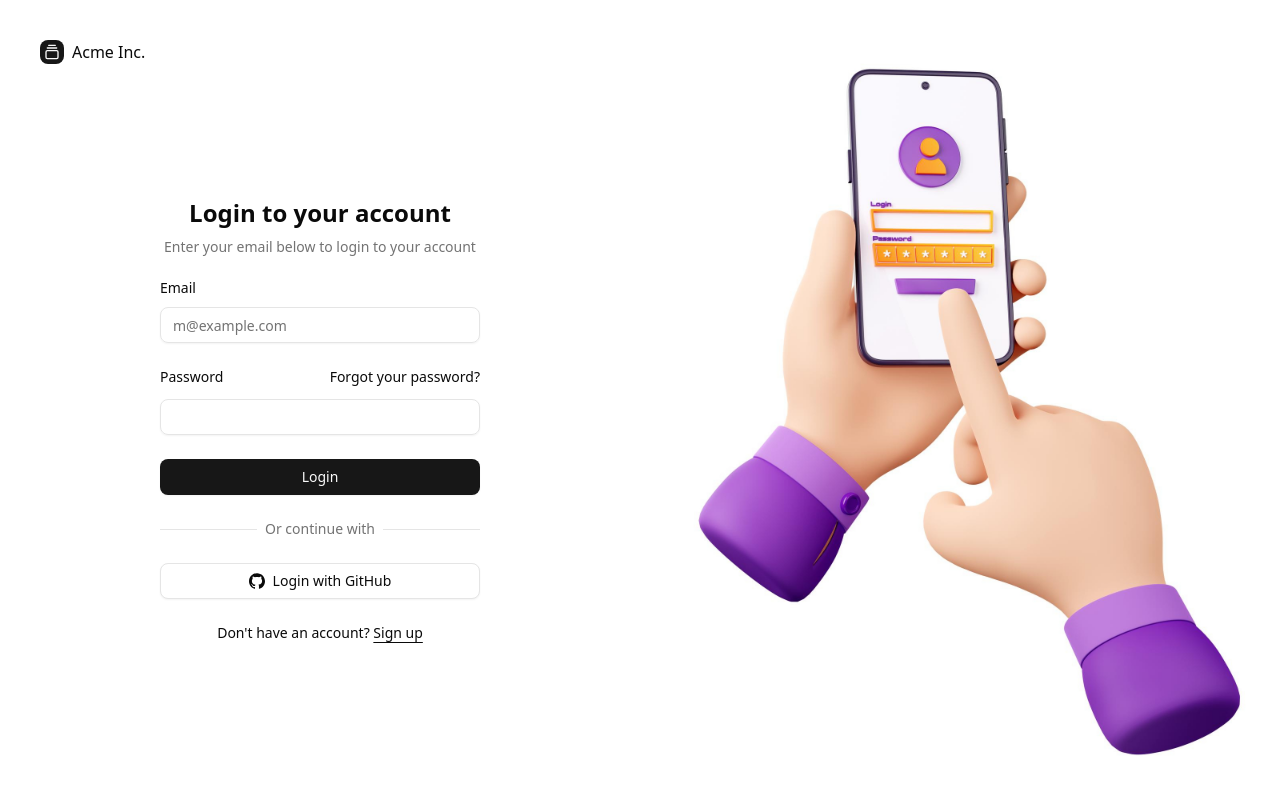
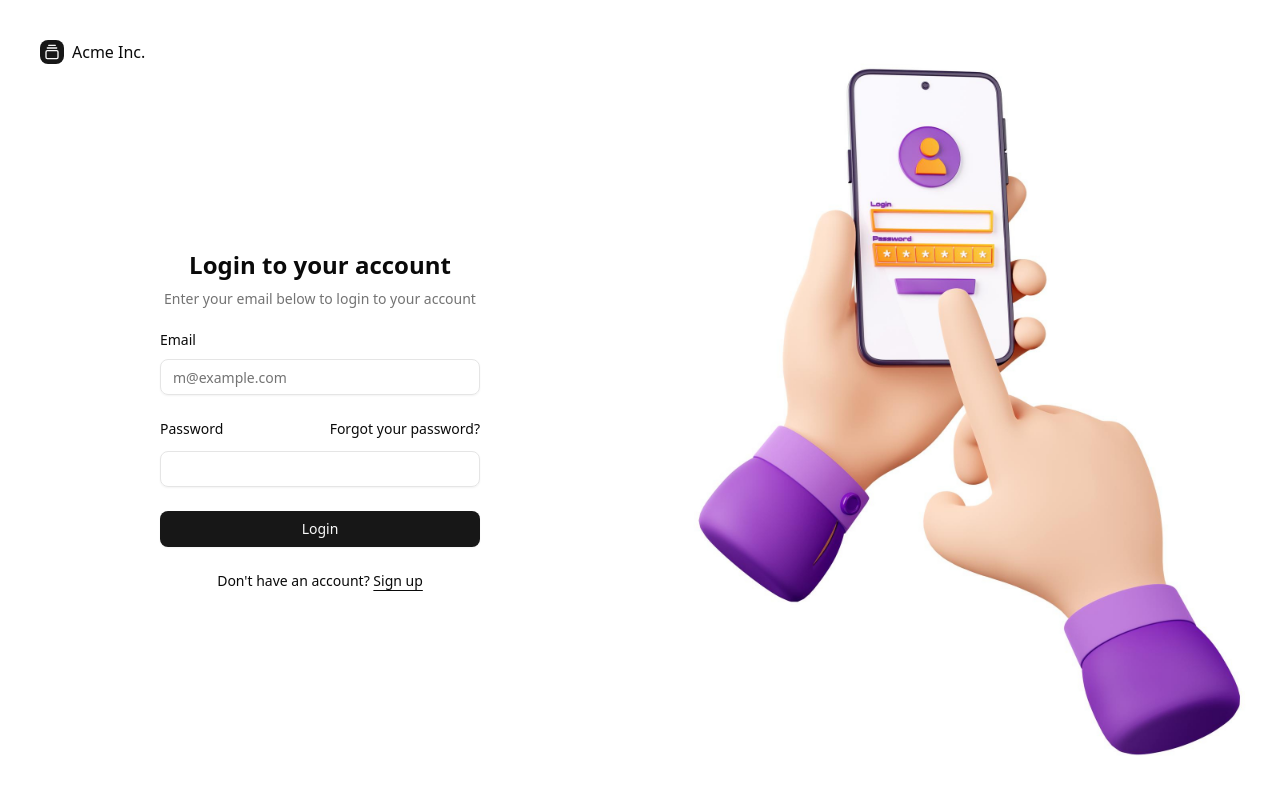
Before and after one commit to lauryne1/store-frontend, a React (Vite) app: page /login in a window 1280 px wide. Shown: the top 794 px of the page. Built offline with nearby package versions, Linux system fonts and the light colour scheme.

Commit message:
feat: add RequireAuth

```diff
--- a/src/App.tsx
+++ b/src/App.tsx
@@ -2,30 +2,40 @@ import { BrowserRouter, Routes, Route } from "react-router-dom"
 import { AuthProvider } from "./context/AuthContext"
 import PrivateRoute from "./components/PrivateRoute"
 
-import Login from "@/assets/pages/Login.tsx"
-import Layout from "@/assets/pages/layout.tsx"
+import Login from "./features/auth/Login.tsx"
+import Layout from "./components/Layout.tsx"
 import Dashboard from "@/assets/pages/Dashboard.tsx"
 import Stores from "@/assets/pages/Stores.tsx"
 import Products from "@/assets/pages/Products.tsx"
 import Orders from "@/assets/pages/Orders.tsx"
 import Users from "@/assets/pages/Users.tsx"
+import Public from "./components/Public.tsx"
+import RequireAuth from "./features/auth/RequireAuth.tsx"
+import Welcome from "./features/auth/Welcome.tsx"
 
 function App() {
     return (
         <AuthProvider>
-                <Routes>
-                    {/* Public route */}
+                {/* <Routes>
                     <Route path="/login" element={<Login />} />
 
-                    {/* Protected routes */}
                     <Route element={<PrivateRoute />}>
                         <Route element={<Layout />}>
-                            {/* Dashboard is inside Layout */}
                             <Route path="/" element={<Dashboard />} />
                             <Route path="/stores" element={<Stores />} />
                             <Route path="/products" element={<Products />} />
                             <Route path="/orders" element={<Orders />} />
                             <Route path="/users" element={<Users />} />
+                        </Route>
+                    </Route>
+                </Routes> */}
+                <Routes>
+                    <Route element={<Layout />}>
+                        <Route index element={<Public />} />
+                        <Route path="login" element={<Login />} />
+                    </Route>
+                        <Route element={<RequireAuth />}>
+                            <Route path="welcome" element={<Welcome />}>
                         </Route>
                     </Route>
                 </Routes>
--- a/src/assets/pages/Login.tsx
+++ /dev/null
@@ -1,32 +0,0 @@
-import { GalleryVerticalEnd } from "lucide-react"
-
-import { LoginForm } from "@/components/login-form"
-
-export default function LoginPage() {
-    return (
-        <div className="grid min-h-svh lg:grid-cols-2">
-            <div className="flex flex-col gap-4 p-6 md:p-10">
-                <div className="flex justify-center gap-2 md:justify-start">
-                    <a href="#" className="flex items-center gap-2 font-medium">
-                        <div className="bg-primary text-primary-foreground flex size-6 items-center justify-center rounded-md">
-                            <GalleryVerticalEnd className="size-4" />
-                        </div>
-                        Acme Inc.
-                    </a>
-                </div>
-                <div className="flex flex-1 items-center justify-center">
-                    <div className="w-full max-w-xs">
-                        <LoginForm />
-                    </div>
-                </div>
-            </div>
-            <div className="bg-muted relative hidden lg:block">
-                <img
-                    src="/auth.jpg"
-                    alt="Image"
-                    className="absolute inset-0 h-full w-full object-cover dark:brightness-[0.2] dark:grayscale"
-                />
-            </div>
-        </div>
-    )
-}
--- /dev/null
+++ b/src/components/Layout.tsx
@@ -0,0 +1,8 @@
+
+import { Outlet } from "react-router-dom";
+
+const Layout = () => {
+    return <Outlet />
+}
+
+export default Layout;
--- /dev/null
+++ b/src/components/Public.tsx
@@ -0,0 +1,13 @@
+import { Link } from "react-router-dom";
+
+const Public = () => {
+    return (
+        <div>
+            <h1>Public Page</h1>
+            <p>This page is accessible to everyone.</p>
+            <Link to="/login">Go to Login</Link>
+        </div>
+    );
+}
+
+export default Public;
--- /dev/null
+++ b/src/features/auth/Login.tsx
@@ -0,0 +1,145 @@
+import { GalleryVerticalEnd } from "lucide-react"
+
+import { LoginForm } from "@/components/login-form"
+import { useRef, useState, useEffect } from "react"
+import { useNavigate } from "react-router-dom"
+import { Button } from "@/components/ui/button"
+import { cn } from "@/lib/utils"
+import { Label } from "@/components/ui/label"
+import { Input } from "@/components/ui/input"
+
+
+import { useDispatch } from "react-redux"
+import { setCredentials } from "./authSlice"
+import { useLoginMutation } from "./authApiSlice"
+
+
+export default function Login({ className, ...props }: React.ComponentProps<"form">) {
+    const userRef = useRef<HTMLInputElement>(null)
+    const errRef = useRef<HTMLParagraphElement>(null)
+    const [user, setUser] = useState("")
+    const [pwd, setPwd] = useState("")
+    const [errMsg, setErrMsg] = useState("")
+    const navigate = useNavigate()
+
+    const [login, {isLoading}] = useLoginMutation()
+    const dispatch = useDispatch()
+
+    useEffect(() => {
+        userRef.current?.focus()
+    }, [])
+
+    useEffect(() => {
+        setErrMsg("")
+    }, [user, pwd])
+
+    const handleSubmit = async (e: React.FormEvent) => {
+        e.preventDefault()
+        try {
+            const userData = await login({ user, pwd }).unwrap()
+            dispatch(setCredentials({ ...userData, user }))
+            setUser("")
+            setPwd("")
+            navigate("/")
+        } catch (err: any) {
+            if (!err.status) {
+                setErrMsg("No Server Response")
+            } else if (err.status === 400) {
+                setErrMsg("Missing Username or Password")
+            } else if (err.status === 401) {
+                setErrMsg("Unauthorized")
+            } else {
+                setErrMsg(err.data?.message)
+            }
+            errRef.current?.focus()
+        }
+    }
+
+    const handleUserInput = (e: React.ChangeEvent<HTMLInputElement>) => setUser(e.target.value)
+
+    const handlePwdInput = (e: React.ChangeEvent<HTMLInputElement>) => setPwd(e.target.value)
+
+    const content = isLoading ? <h1>Loading ...</h1> : (<div className="grid min-h-svh lg:grid-cols-2">
+        <div className="flex flex-col gap-4 p-6 md:p-10">
+            <div className="flex justify-center gap-2 md:justify-start">
+                <a href="#" className="flex items-center gap-2 font-medium">
+                    <div className="bg-primary text-primary-foreground flex size-6 items-center justify-center rounded-md">
+                        <GalleryVerticalEnd className="size-4" />
+                    </div>
+                    Acme Inc.
+                </a>
+            </div>
+            <div className="flex flex-1 items-center justify-center">
+                <div className="w-full max-w-xs">
+
+        <form
+            className={cn("flex flex-col gap-6", className)}
+            {...props}
+            onSubmit={handleSubmit}
+        >
+            <div className="flex flex-col items-center gap-2 text-center">
+                <h1 className="text-2xl font-bold">Login to your account</h1>
+                <p className="text-muted-foreground text-sm text-balance">
+                    Enter your email below to login to your account
+                </p>
+            </div>
+
+            <div className="grid gap-6">
+                <div className="grid gap-3">
+                    <Label htmlFor="email">Email</Label>
+                    <Input
+                        id="email"
+                        type="email"
+                        placeholder="m@example.com"
+                        required
+                        value={user}
+                        onChange={(e) => setUser(e.target.value)}
+                    />
+                </div>
+
+                <div className="grid gap-3">
+                    <div className="flex items-center">
+                        <Label htmlFor="password">Password</Label>
+                        <a
+                            href="#"
+                            className="ml-auto text-sm underline-offset-4 hover:underline"
+                        >
+                            Forgot your password?
+                        </a>
+                    </div>
+                    <Input
+                        id="password"
+                        type="password"
+                        required
+                        value={pwd}
+                        onChange={(e) => setPwd(e.target.value)}
+                    />
+                </div>
+
+                <Button type="submit" className="w-full">
+                    Login
+                </Button>
+
+            </div>
+
+            <div className="text-center text-sm">
+                Don&apos;t have an account?{" "}
+                <a href="#" className="underline underline-offset-4">
+                    Sign up
+                </a>
+            </div>
+        </form>
+                </div>
+            </div>
+        </div>
+        <div className="bg-muted relative hidden lg:block">
+            <img
+                src="/auth.jpg"
+                alt="Image"
+                className="absolute inset-0 h-full w-full object-cover dark:brightness-[0.2] dark:grayscale"
+            />
+        </div>
+    </div>)
+
+    return content
+}
--- /dev/null
+++ b/src/features/auth/RequireAuth.tsx
@@ -0,0 +1,17 @@
+import { useLocation, Navigate, Outlet } from "react-router-dom";
+import { useSelector } from "react-redux";
+import { selectCurrentToken } from "./authSlice";
+
+
+
+const RequireAuth = () => {
+    const token = useSelector(selectCurrentToken)
+    const location = useLocation()
+  return (
+    token
+        ? <Outlet />
+        : <Navigate to="/login" state={{ from: location }} replace />
+)
+}
+
+export default RequireAuth
--- /dev/null
+++ b/src/features/auth/Welcome.tsx
@@ -0,0 +1,22 @@
+import { useSelector } from "react-redux"
+import { selectCurrentUser, selectCurrentToken } from "./authSlice"
+import { Link } from "react-router-dom"
+
+const Welcome = () => {
+    const user = useSelector(selectCurrentUser)
+    const token = useSelector(selectCurrentToken)
+
+    const welcome = user ? `Welcome ${user}!` : 'Welcome!'
+    const tokenAbbr = `${token.slice(0, 9)}...`
+
+    const content = (
+        <section className="welcome">
+            <h1>{welcome}</h1>
+            <p>Token: {tokenAbbr}</p>
+            <p><Link to="/userslist">Go to the Users List</Link></p>
+        </section>
+    )
+
+    return content
+}
+export default Welcome
--- a/src/features/auth/authApiSlice.js
+++ b/src/features/auth/authApiSlice.ts
@@ -11,3 +11,5 @@ export const authApiSlice = apiSlice.injectEndpoints({
         }),
     })
 });
+
+export const { useLoginMutation } = authApiSlice;
```
